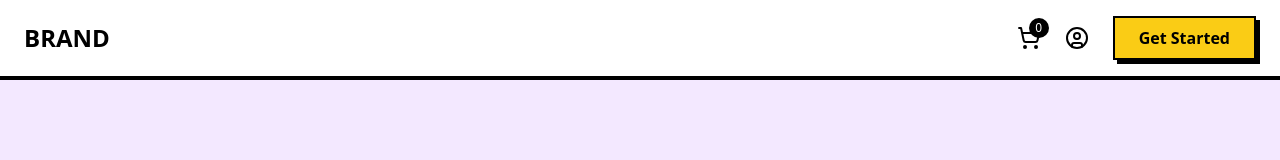
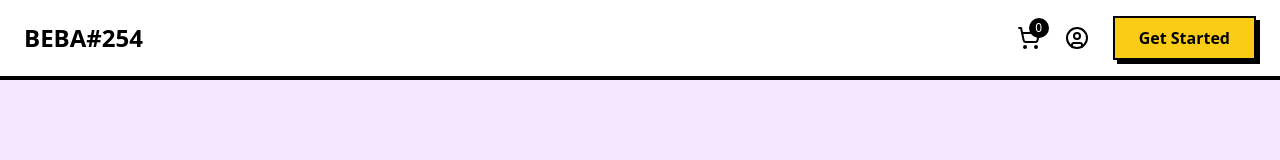
Before and after one commit to lucy-sees/E-commerce-Platform, a Next.js app in the folder packages/client/: page / in a window 1280 px wide. Shown: the top 160 px of the page. Built offline with nearby package versions, Linux system fonts and the light colour scheme; grey boxes are pictures that could not be loaded.

Commit message:
Update brand name in Navbar component

```diff
--- a/packages/client/components/shared/Navbar.tsx
+++ b/packages/client/components/shared/Navbar.tsx
@@ -20,7 +20,7 @@ const Navbar = ({ isAuthenticated = false }) => {
             whileHover={{ scale: 1.05 }}
             className="text-2xl font-bold font-[Flow Circular]"
           >
-            BRAND
+            BEBA#254
           </motion.div>
         </Link>
 
```
